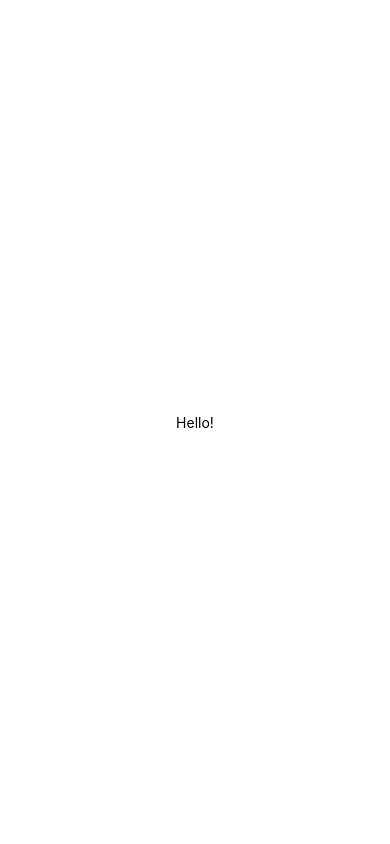
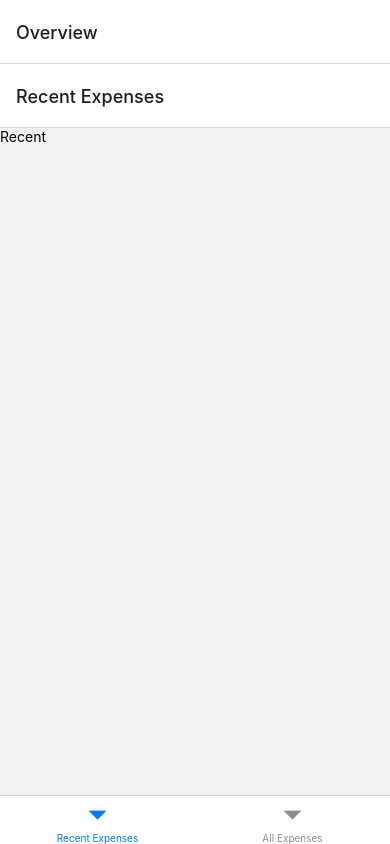
Before and after one commit to Elena-Weber/expense-tracker, a React Native app: screen / in a window 390 px wide. Built offline with nearby package versions, Linux system fonts and the light colour scheme.

Commit message:
add navigation

```diff
--- a/App.js
+++ b/App.js
@@ -1,20 +1,43 @@
 import { StatusBar } from 'expo-status-bar';
-import { StyleSheet, Text, View } from 'react-native';
+import { NavigationContainer } from '@react-navigation/native';
+import { createNativeStackNavigator } from '@react-navigation/native-stack';
+import { createBottomTabNavigator } from '@react-navigation/bottom-tabs';
+import AllExpenses from './screens/All';
+import RecentExpenses from './screens/Recent';
+import ManageExpenses from './screens/Manage';
+
+const Stack = createNativeStackNavigator();
+const BottomTabs = createBottomTabNavigator();
+
+function Overview() {
+  return <BottomTabs.Navigator>
+    <BottomTabs.Screen
+      component={RecentExpenses}
+      name="Recent Expenses"
+    />
+    <BottomTabs.Screen
+      component={AllExpenses}
+      name="All Expenses"
+    />
+  </BottomTabs.Navigator>
+}
 
 export default function App() {
   return (
-    <View style={styles.container}>
-      <Text>Hello!</Text>
+    <>
       <StatusBar style="auto" />
-    </View>
+      <NavigationContainer>
+        <Stack.Navigator>
+          <Stack.Screen
+            component={Overview}
+            name="Overview"
+          />
+          <Stack.Screen
+            component={ManageExpenses}
+            name="Manage Expenses"
+          />
+        </Stack.Navigator>
+      </NavigationContainer>
+    </>
   );
 }
-
-const styles = StyleSheet.create({
-  container: {
-    flex: 1,
-    backgroundColor: '#fff',
-    alignItems: 'center',
-    justifyContent: 'center',
-  },
-});
```
